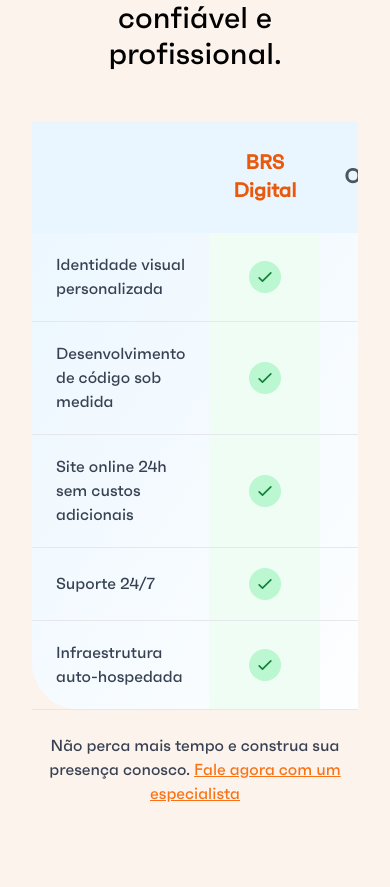
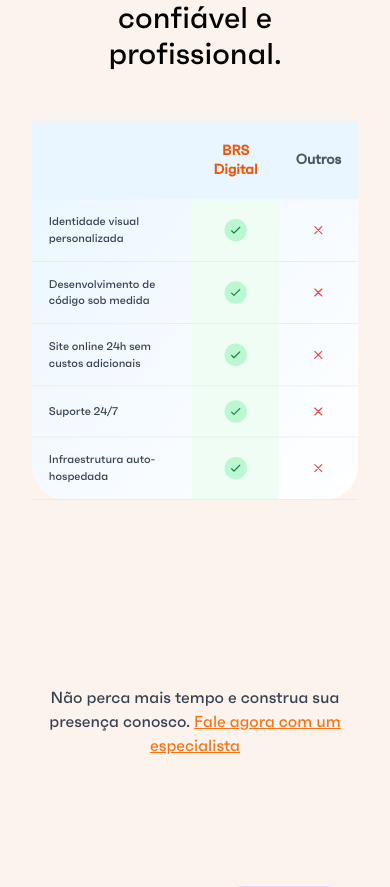
Before and after one commit to eibrunoruan/brsdigital, a React (Create React App) app: page / in a window 390 px wide. Shown: the part 2950-3837 px from the top of the page. Built offline with nearby package versions, Linux system fonts and the light colour scheme.

Commit message:
alteração da tabela

```diff
--- a/src/components/ComparisonTable.jsx
+++ b/src/components/ComparisonTable.jsx
@@ -48,21 +48,21 @@
         animate={{ opacity: 1, y: 0 }}
         transition={{ duration: 0.8, ease: "easeOut" }}
       >
-        {/* h2 unificado */}
-        <h2 className="text-3xl sm:text-4xl lg:text-5xl  mb-4">
+        <h2 className="text-3xl sm:text-4xl lg:text-5xl mb-4">
           Escolher nossos serviços significa garantir uma presença digital sólida, confiável e profissional.
         </h2>
       </motion.div>
       <motion.div
-        className="overflow-x-auto w-full"
+        className="overflow-hidden w-full"
         initial={{ opacity: 0, scale: 0.9 }}
         animate={{ opacity: 1, scale: 1 }}
         transition={{ duration: 0.8, delay: 0.2, ease: "easeOut" }}
       >
+        {/* Container responsivo com zoom out aplicado via media query */}
+        <div className="responsive-table-container">
           <table className="table-auto border-collapse w-full max-w-[1280px] mx-auto bg-gradient-to-br from-[#EAF6FF] to-[#ffffff] rounded-[3rem] shadow-3xl">
             <thead>
               <tr className="bg-[#EAF6FF] h-28">
-              {/* th unificados */}
                 <th className="px-6 py-6 text-left font-bold text-xl sm:text-2xl lg:text-3xl text-gray-800">
                   &nbsp;
                 </th>
@@ -92,12 +92,27 @@
                   <td className="px-6 py-5 border-b text-left font-medium text-gray-700">
                     {row.service}
                   </td>
-                <td className="px-6 py-5 border-b text-center bg-green-50">{renderIcon(row.brs, true)}</td>
-                <td className="px-6 py-5 border-b text-center">{renderIcon(row.outros, false)}</td>
+                  <td className="px-6 py-5 border-b text-center bg-green-50">
+                    {renderIcon(row.brs, true)}
+                  </td>
+                  <td className="px-6 py-5 border-b text-center">
+                    {renderIcon(row.outros, false)}
+                  </td>
                 </motion.tr>
               ))}
             </tbody>
           </table>
+        </div>
+        {/* Bloco de estilo embutido */}
+        <style jsx>{`
+          @media (max-width: 640px) {
+            .responsive-table-container {
+              transform: scale(0.7);
+              transform-origin: top left;
+              width: calc(100% / 0.7);
+            }
+          }
+        `}</style>
       </motion.div>
       <motion.div
         className="text-center mt-6"
@@ -105,10 +120,11 @@
         animate={{ opacity: 1, y: 0 }}
         transition={{ duration: 0.8, delay: 0.5, ease: "easeOut" }}
       >
-        {/* p unificado */}
         <p className="text-base sm:text-lg lg:text-xl text-gray-700">
           Não perca mais tempo e construa sua presença conosco.{" "}
-          <a href="#" className="text-orange-500 underline">Fale agora com um especialista</a>
+          <a href="#" className="text-orange-500 underline">
+            Fale agora com um especialista
+          </a>
         </p>
       </motion.div>
     </section>
```
Lines whose indentation alone changed are shown as unchanged.
